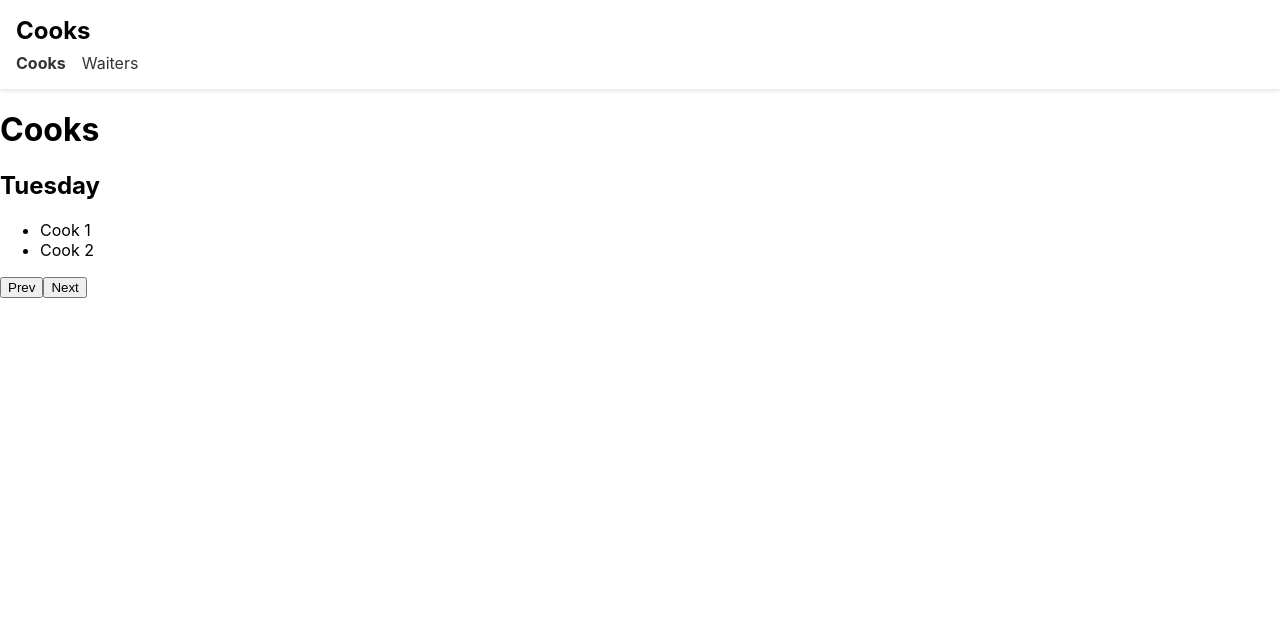
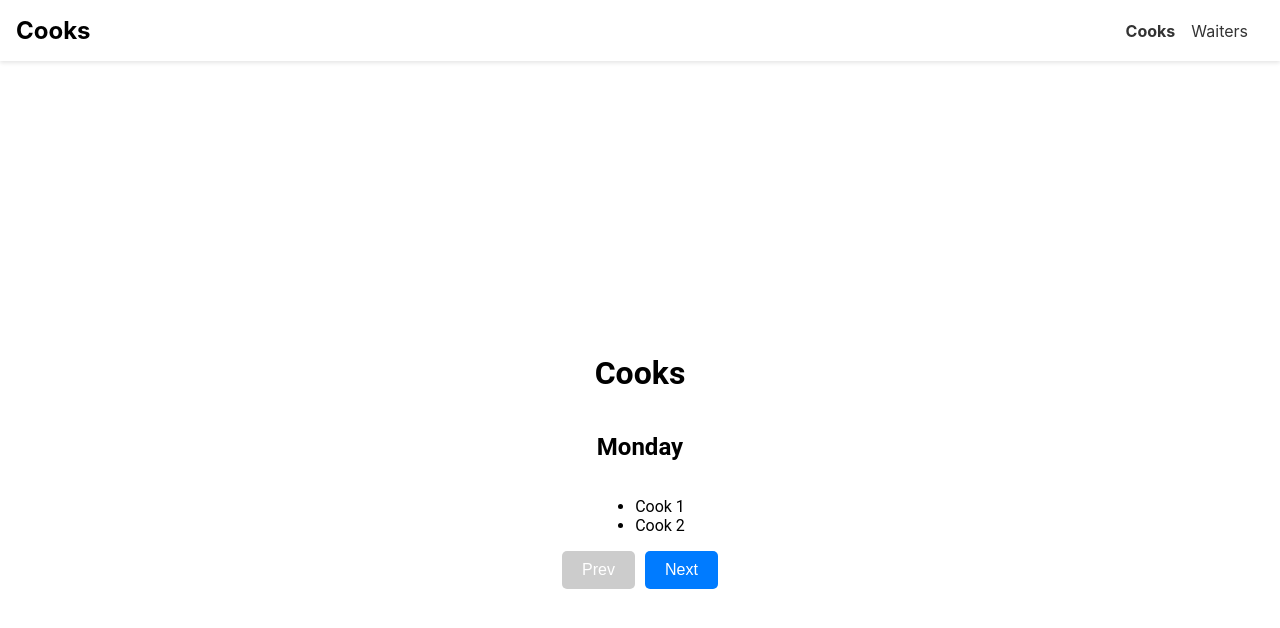
Before and after one commit to nsakibuvic/PipeDreams, a React (Create React App) app: page /cooks in a window 1280 px wide. Shown: the top 628 px of the page. Built offline with nearby package versions, Linux system fonts and the light colour scheme.

Commit message:
adding new feature like disabling button and changing styles

```diff
--- a/src/App.js
+++ b/src/App.js
@@ -1,15 +1,70 @@
-import React from 'react';
-import { BrowserRouter as Router,Route, Routes,Navigate } from 'react-router-dom';
-import CooksPage from './Pages/CooksPage';
-import WaitersPage from './Pages/WaiterPage';
-import {  } from 'react-router'
+import React, { useState, useEffect } from "react";
+import {
+	BrowserRouter as Router,
+	Route,
+	Routes,
+	Navigate,
+} from "react-router-dom";
+import { getAdjacentDay } from "./Utils/get-days-method";
+import CooksPage from "./Pages/CooksPage";
+import WaitersPage from "./Pages/WaitersPage";
 
 const App = () => {
+	const [day, setDay] = useState("Monday"); // Default day is Monday for demonstration
+
+	useEffect(() => {
+		// Retrieve the saved day from local storage
+		const savedDay = localStorage.getItem("savedDay");
+		if (savedDay) {
+			setDay(savedDay);
+		}
+	}, []);
+
+	const handlePrevDay = () => {
+		// Logic to handle previous day
+		// Ensure day does not go below Monday
+		// You can adjust this logic based on your specific requirements
+		if (day === "Monday") return;
+		const prevDay = getAdjacentDay(day, "previous");
+		setDay(prevDay);
+		// Save the updated day to local storage
+		localStorage.setItem("savedDay", prevDay);
+	};
+
+	const handleNextDay = () => {
+		// Logic to handle next day
+		// Ensure day does not go beyond Friday
+		// You can adjust this logic based on your specific requirements
+		if (day === "Friday") return;
+		const nextDay = getAdjacentDay(day, "next");
+		setDay(nextDay);
+		// Save the updated day to local storage
+		localStorage.setItem("savedDay", nextDay);
+	};
+
 	return (
 		<Router>
 			<Routes>
-          <Route path="/cooks" element={<CooksPage />} />
-          <Route path="/waiters" element={<WaitersPage />} />
+				<Route
+					path="/cooks"
+					element={
+						<CooksPage
+							day={day}
+							handleNextDay={handleNextDay}
+							handlePrevDay={handlePrevDay}
+						/>
+					}
+				/>
+				<Route
+					path="/waiters"
+					element={
+						<WaitersPage
+							day={day}
+							handleNextDay={handleNextDay}
+							handlePrevDay={handlePrevDay}
+						/>
+					}
+				/>
 				<Route path="/" element={<Navigate to="/cooks" />} />
 			</Routes>
 		</Router>
--- /dev/null
+++ b/src/Components/Button.jsx
@@ -0,0 +1,33 @@
+// Button.js
+import styled from 'styled-components';
+
+const StyledButton = styled.button`
+  background-color: #007bff;
+  color: #fff;
+  border: none;
+  padding: 10px 20px;
+  font-size: 16px;
+  border-radius: 5px;
+  cursor: pointer;
+  transition: background-color 0.3s ease;
+
+  &:hover {
+    background-color: #0056b3;
+  }
+
+  &:disabled {
+    background-color: #ccc;
+    cursor: not-allowed;
+  }
+`;
+const Button = ({ disabled, eventHandler, title }) => {
+	return (
+		<>
+			<StyledButton onClick={eventHandler} disabled={disabled}>
+				{title}
+			</StyledButton>
+		</>
+	);
+};
+
+export default Button;
--- a/src/Components/Header.js
+++ b/src/Components/Header.jsx
@@ -7,6 +7,9 @@ const HeaderContainer = styled.header`
   background-color: #fff;
   padding: 16px;
   box-shadow: 0 2px 4px rgba(0, 0, 0, 0.1);
+  display: flex;
+  align-items: center;
+  justify-content: space-between;
 `;
 
 const HeaderTitle = styled.h1`
@@ -16,7 +19,8 @@ const HeaderTitle = styled.h1`
 `;
 
 const HeaderNav = styled.nav`
-  margin-top: 8px;
+  display: flex;
+  align-items: center;
 `;
 
 const NavLink = styled(Link)`
--- a/src/Pages/CooksPage.js
+++ /dev/null
@@ -1,63 +0,0 @@
-// CooksPage.js
-import React, { useState } from "react";
-import Header from "../Components/Header";
-
-const CooksPage = () => {
-	const [day, setDay] = useState("Tuesday"); // Default day is Tuesday for demonstration
-
-	const handlePrevDay = () => {
-		// Logic to handle previous day
-		// Ensure day does not go below Monday
-		// You can adjust this logic based on your specific requirements
-		if (day === "Monday") return;
-		setDay(getPreviousDay(day));
-	};
-
-	const handleNextDay = () => {
-		// Logic to handle next day
-		// Ensure day does not go beyond Friday
-		// You can adjust this logic based on your specific requirements
-		if (day === "Friday") return;
-		setDay(getNextDay(day));
-	};
-
-	return (
-		<div>
-			<Header title="Cooks"/>
-			<h1>Cooks</h1>
-			<h2>{day}</h2>
-			{/* Display cooks list for the specific day */}
-			{/* Replace this with your actual implementation */}
-			<ul>
-				<li>Cook 1</li>
-				<li>Cook 2</li>
-			</ul>
-			<button onClick={handlePrevDay} disabled={day === "Monday"}>
-				Prev
-			</button>
-			<button onClick={handleNextDay} disabled={day === "Friday"}>
-				Next
-			</button>
-		</div>
-	);
-};
-
-const getPreviousDay = (currentDay) => {
-	// Logic to get previous day based on currentDay
-	// You can adjust this logic based on your specific requirements
-	const days = ["Monday", "Tuesday", "Wednesday", "Thursday", "Friday"];
-	const currentIndex = days.indexOf(currentDay);
-	const previousIndex = currentIndex - 1;
-	return days[previousIndex];
-};
-
-const getNextDay = (currentDay) => {
-	// Logic to get next day based on currentDay
-	// You can adjust this logic based on your specific requirements
-	const days = ["Monday", "Tuesday", "Wednesday", "Thursday", "Friday"];
-	const currentIndex = days.indexOf(currentDay);
-	const nextIndex = currentIndex + 1;
-	return days[nextIndex];
-};
-
-export default CooksPage;
--- /dev/null
+++ b/src/Pages/CooksPage.jsx
@@ -0,0 +1,56 @@
+// CooksPage.js
+import React from "react";
+import styled from 'styled-components';
+import Header from "../Components/Header";
+import Button from "../Components/Button";
+import { buttonDisable } from "../Utils/button-disable-logic";
+
+export const PageContainer = styled.div`
+  display: flex;
+  flex-direction: column;
+  align-items: center;
+  justify-content: center;
+  height: 100vh;
+  font-family: 'Roboto', sans-serif;
+`;
+
+export const ButtonContainer = styled.div`
+  display: flex;
+  gap: 10px;
+`;
+
+const CooksPage = ({ day, handleNextDay, handlePrevDay }) => {
+	//    Created a reusable Button Component
+	//    Created a reusable disable button logic
+
+	const disableButton = buttonDisable(day);
+	return (
+		<>
+			<Header title="Cooks" />
+			<PageContainer>
+			<h1>Cooks</h1>
+			<h2>{day}</h2>
+			{/* Display cooks list for the specific day */}
+			{/* Replace this with your actual implementation */}
+			<ul>
+				<li>Cook 1</li>
+				<li>Cook 2</li>
+			</ul>
+			<ButtonContainer>
+			<Button
+				title="Prev"
+				eventHandler={handlePrevDay}
+				disabled={disableButton === "prev"}
+			/>
+			<Button
+				title="Next"
+				eventHandler={handleNextDay}
+				disabled={disableButton === "next"}
+			/>
+			</ButtonContainer>
+		</PageContainer>
+		</>
+	);
+};
+
+export default CooksPage;
--- a/src/Pages/WaiterPage.js
+++ /dev/null
@@ -1,25 +0,0 @@
-// WaitersPage.js
-import React from 'react';
-import { Link } from 'react-router-dom';
-import Header from '../Components/Header';
-
-const WaitersPage = () => {
-  const currentDay = 'Tuesday'; // Assume the current day is Tuesday
-
-  return (
-    <div>
-      <Header title="Waiters"/>
-      <h1>Waiters</h1>
-      <h2>{currentDay}</h2>
-      {/* Display waiters list for the specific day */}
-      {/* Replace this with your actual implementation */}
-      <ul>
-        <li>Waiter 1</li>
-        <li>Waiter 2</li>
-      </ul>
-      <Link to="/cooks">Cooks</Link>
-    </div>
-  );
-};
-
-export default WaitersPage;
--- /dev/null
+++ b/src/Pages/WaitersPage.jsx
@@ -0,0 +1,42 @@
+// WaitersPage.js
+import React from "react";
+import Header from "../Components/Header";
+import Button from "../Components/Button";
+import { buttonDisable } from "../Utils/button-disable-logic";
+import { PageContainer, ButtonContainer } from "./CooksPage";
+
+const WaitersPage = ({ day, handleNextDay, handlePrevDay }) => {
+	//    Created a reusable Button Component
+	//    Created a reusable disable button logic
+
+	const disableButton = buttonDisable(day);
+	return (
+		<>
+			<Header title="Waiters" />
+			<PageContainer>
+			<h1>Waiters</h1>
+			<h2>{day}</h2>
+			{/* Display waiters list for the specific day */}
+			{/* Replace this with your actual implementation */}
+			<ul>
+				<li>Waiter 1</li>
+				<li>Waiter 2</li>
+			</ul>
+			<ButtonContainer>
+			<Button
+				title="Prev"
+				eventHandler={handlePrevDay}
+				disabled={disableButton === "prev"}
+			/>
+			<Button
+				title="Next"
+				eventHandler={handleNextDay}
+				disabled={disableButton === "next"}
+			/>
+			</ButtonContainer>
+			</PageContainer>
+		</>
+	);
+};
+
+export default WaitersPage;
--- /dev/null
+++ b/src/Utils/button-disable-logic.js
@@ -0,0 +1,9 @@
+export const buttonDisable = (day) => {
+	if (day === "Monday") {
+		return "prev";
+	} else if (day === "Friday") {
+		return "next";
+	} else {
+		return "";
+	}
+};
--- /dev/null
+++ b/src/Utils/get-days-method.js
@@ -0,0 +1,13 @@
+export const getAdjacentDay = (currentDay, direction) => {
+	const days = ["Monday", "Tuesday", "Wednesday", "Thursday", "Friday"];
+	const currentIndex = days.indexOf(currentDay);
+	let adjacentIndex;
+
+	if (direction === "previous") {
+		adjacentIndex = currentIndex - 1;
+	} else if (direction === "next") {
+		adjacentIndex = currentIndex + 1;
+	}
+
+	return days[adjacentIndex];
+};
```
Lines whose indentation alone changed are shown as unchanged.
